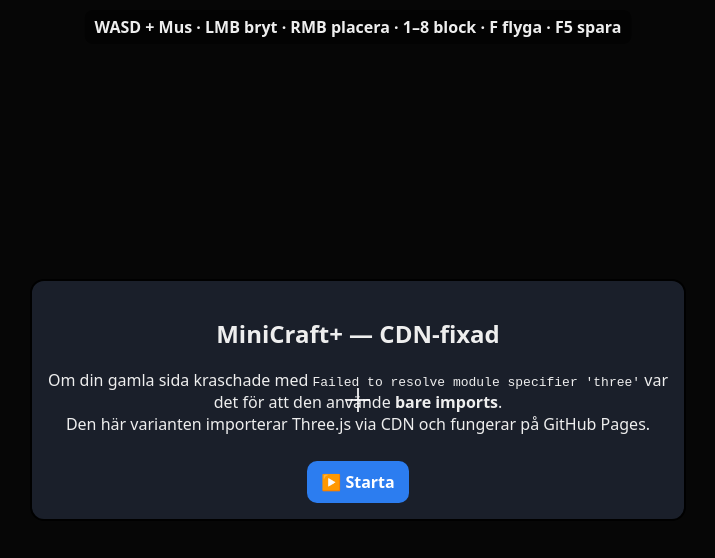
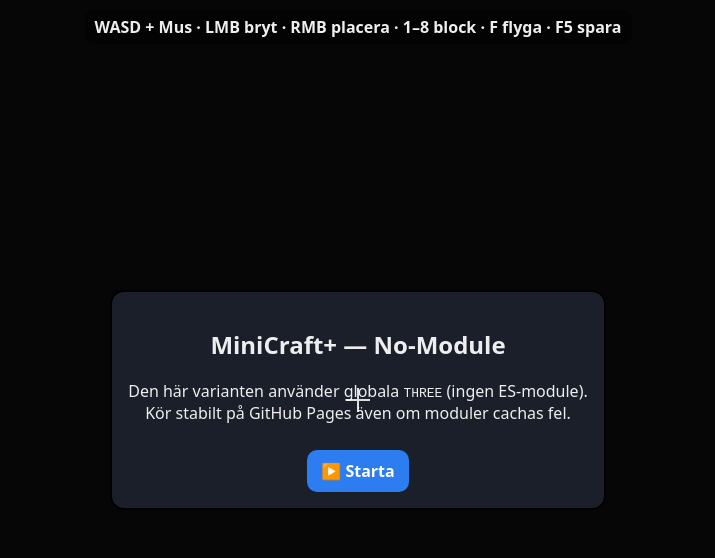
Before and after one commit to anishift/Minicraft3, a plain HTML site: page index.html in a window 1280 px wide. Shown: the whole page, without its empty margins (282-997 px from the left). Drawn offline with nearby package versions, Linux system fonts and the light colour scheme.

Commit message:
Add files via upload

```diff
--- a/index.html
+++ b/index.html
@@ -3,7 +3,7 @@
 <head>
   <meta charset="utf-8"/>
   <meta name="viewport" content="width=device-width, initial-scale=1"/>
-  <title>MiniCraft+ — CDN Fix</title>
+  <title>MiniCraft+ — No‑Module Fix</title>
   <style>
     html,body{margin:0;height:100%;overflow:hidden;background:#111;color:#eee;font-family:system-ui,-apple-system,Segoe UI,Roboto,Arial,sans-serif}
     #ui{position:fixed;inset:0;pointer-events:none}
@@ -17,9 +17,6 @@
     .stone{background:linear-gradient(#bfbfbf,#8e8e8e)}
     .sand{background:linear-gradient(#f0e3a1,#d1c27e)}
     .wood{background:linear-gradient(#b0763d,#7a4f25)}
-    .leaves{background:linear-gradient(#7fe37a,#4aa34f)}
-    .water{background:linear-gradient(#5bc0ff,#2c7df0)}
-    .glass{background:linear-gradient(#d3ecff,#96c8ff)}
     #cross{position:absolute;left:50%;top:50%;transform:translate(-50%,-50%);width:24px;height:24px;opacity:.85}
     #cross:before,#cross:after{content:"";position:absolute;background:#fff}
     #cross:before{left:50%;top:0;width:2px;height:100%;transform:translateX(-50%)}
@@ -28,13 +25,15 @@
     .card{background:#1a1f2a;border:2px solid #000;border-radius:14px;padding:16px;text-align:center;max-width:620px}
     .btn{display:inline-block;margin-top:10px;background:#2c7df0;color:#fff;padding:10px 14px;border-radius:10px;font-weight:900;text-decoration:none;pointer-events:auto}
   </style>
+  <!-- Use non-module UMD builds (globals) -->
+  <script src="https://unpkg.com/three@0.160.0/build/three.min.js"></script>
+  <script src="https://unpkg.com/three@0.160.0/examples/js/controls/PointerLockControls.js"></script>
 </head>
 <body>
   <div id="overlay">
     <div class="card">
-      <h2>MiniCraft+ — CDN‑fixad</h2>
-      <p>Om din gamla sida kraschade med <code>Failed to resolve module specifier 'three'</code> var det för att den använde <b>bare imports</b>.<br>
-      Den här varianten importerar Three.js via CDN och fungerar på GitHub Pages.</p>
+      <h2>MiniCraft+ — No‑Module</h2>
+      <p>Den här varianten använder globala <code>THREE</code> (ingen ES‑module).<br>Kör stabilt på GitHub Pages även om moduler cachas fel.</p>
       <a href="#" class="btn" id="start">▶️ Starta</a>
     </div>
   </div>
@@ -44,11 +43,8 @@
     <div id="cross"></div>
   </div>
 
-  <script type="module">
-    import * as THREE from 'https://unpkg.com/three@0.160.0/build/three.module.js';
-    import { PointerLockControls } from 'https://unpkg.com/three@0.160.0/examples/jsm/controls/PointerLockControls.js';
-
-    // Minimal värld för test
+  <script>
+    // Minimal sanity test (rotating cube)
     const scene=new THREE.Scene(); scene.background=new THREE.Color(0x88baff);
     const camera=new THREE.PerspectiveCamera(75, innerWidth/innerHeight, .1, 2000);
     const renderer=new THREE.WebGLRenderer({antialias:true}); renderer.setSize(innerWidth,innerHeight); document.body.appendChild(renderer.domElement);
@@ -56,10 +52,9 @@
 
     const sun=new THREE.DirectionalLight(0xffffff, 1.0); sun.position.set(1,1,.5); scene.add(sun); scene.add(new THREE.AmbientLight(0x404040));
 
-    const controls=new PointerLockControls(camera, document.body);
+    const controls=new THREE.PointerLockControls(camera, document.body);
     document.getElementById('start').onclick=(e)=>{ e.preventDefault(); document.getElementById('overlay').style.display='none'; controls.lock(); };
 
-    // markera att allt funkar: rita kub
     const box=new THREE.Mesh(new THREE.BoxGeometry(4,4,4), new THREE.MeshLambertMaterial({color:0xffca6a}));
     scene.add(box); camera.position.set(8,6,10);
 
```
